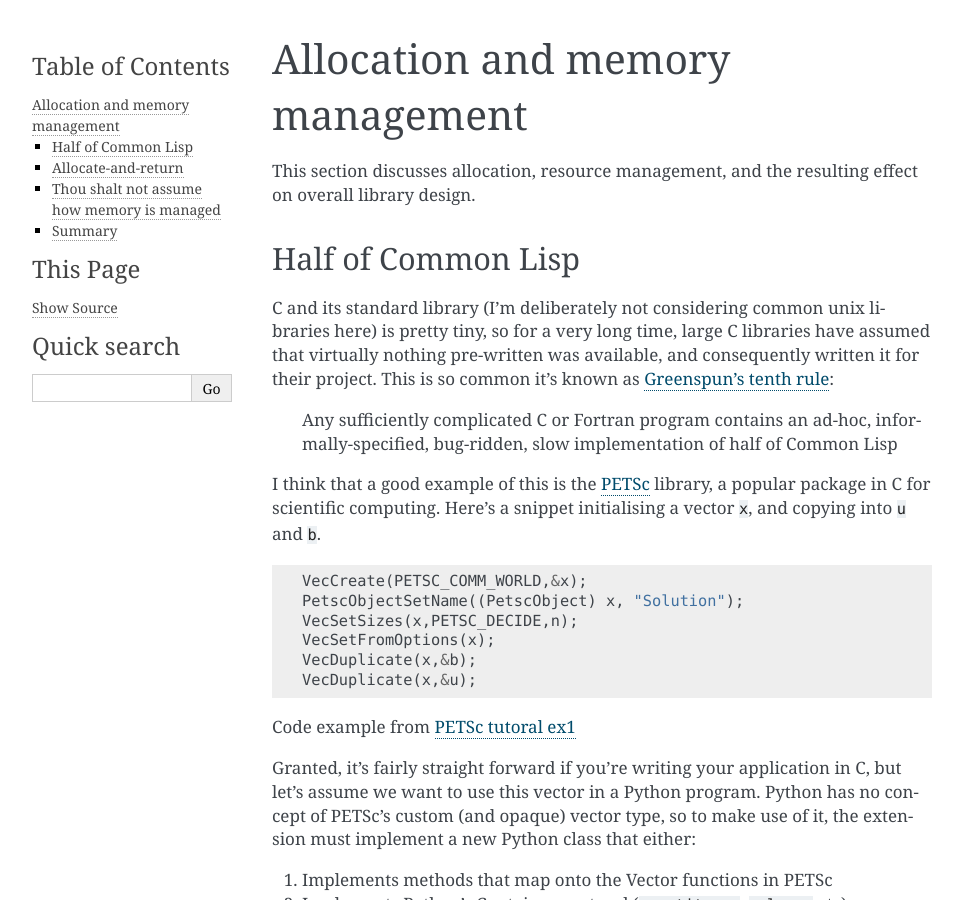
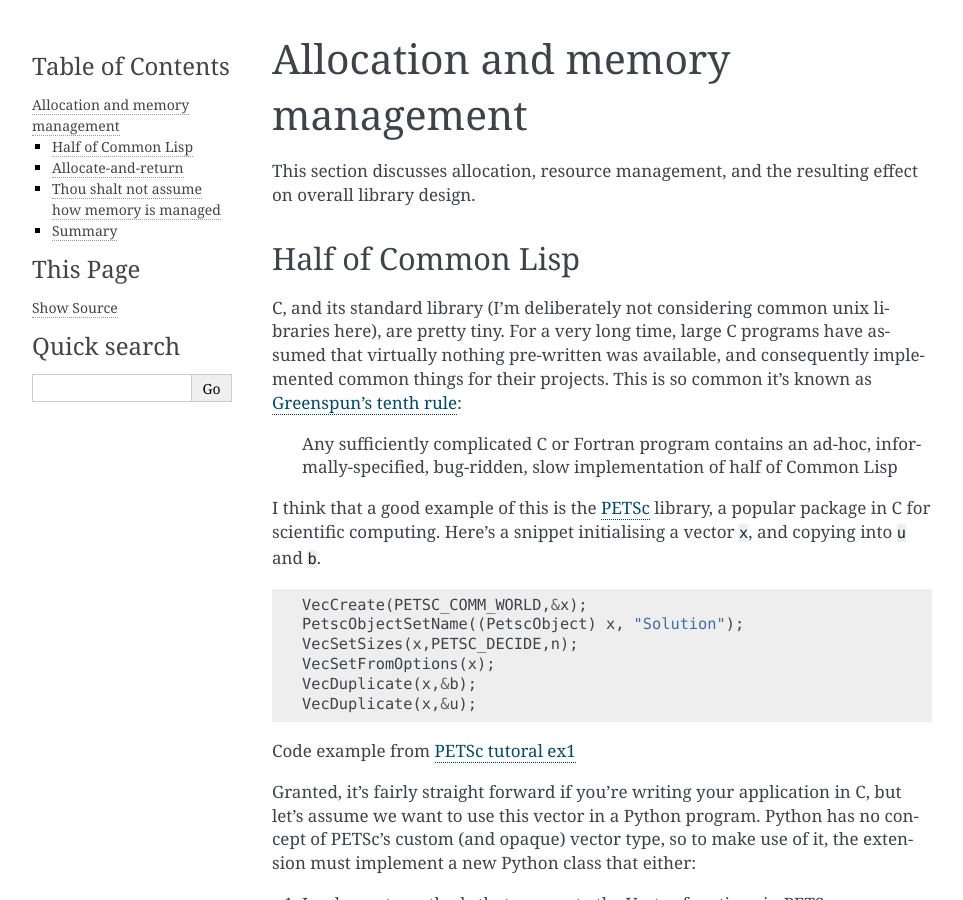
Before and after one commit to jokva/talks, a Sphinx documentation site: the page built from rediscovering-fire/source/allocation.rst, in a window 1280 px wide and 900 px high. Shown: the whole window, without its empty margins (148-1111 px from the left). Built offline with Sphinx 7.4.7, drawn with Linux system fonts in a browser that asks for light colours.

Commit message:
Fix clumsy language in allocation/common-lisp

```diff
--- a/rediscovering-fire/source/allocation.rst
+++ b/rediscovering-fire/source/allocation.rst
@@ -9,11 +9,12 @@ effect on overall library design.
 
 Half of Common Lisp
 -------------------
-C and its standard library (I'm deliberately not considering common unix
-libraries here) is pretty tiny, so for a very long time, large C libraries have
+C, and its standard library (I'm deliberately not considering common unix
+libraries here), are pretty tiny. For a very long time, large C programs have
 assumed that virtually nothing pre-written was available, and consequently
-written it for their project.  This is so common it's known as `Greenspun's
-tenth rule <https://en.wikipedia.org/wiki/Greenspun%27s_tenth_rule>`_:
+implemented common things for their projects. This is so common it's known as
+`Greenspun's tenth rule
+<https://en.wikipedia.org/wiki/Greenspun%27s_tenth_rule>`_:
 
     Any sufficiently complicated C or Fortran program contains an ad-hoc,
     informally-specified, bug-ridden, slow implementation of half of Common
```
